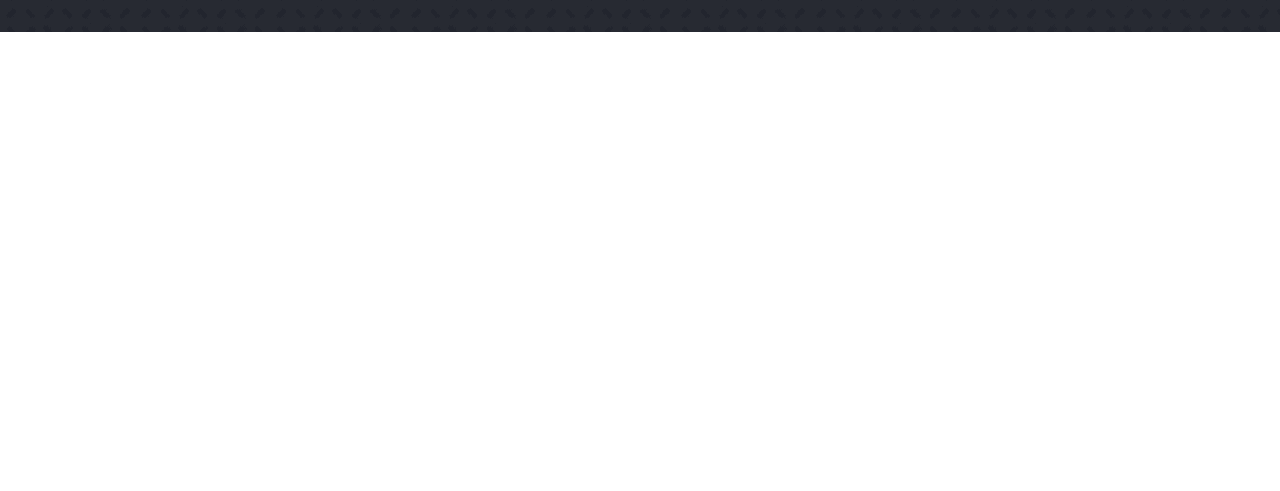
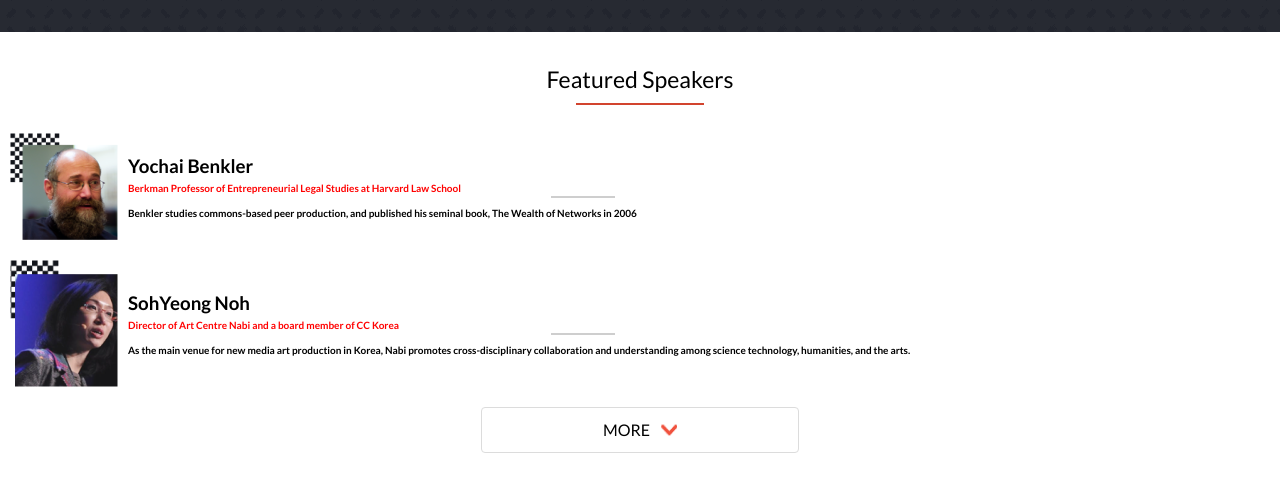
Before and after one commit to ctokoli/Conference-Capstone-Project, a plain HTML site: page index.html in a window 1280 px wide. Shown: the part 1132-1623 px from the top of the page. Before the commit the page ends 1164 px from the top, so only its background shows below. Drawn offline with Linux system fonts and the light colour scheme.

Commit message:
add featured speakers section

```diff
--- a/index.html
+++ b/index.html
@@ -85,7 +85,33 @@
             <button>Join CC Global Summit 2015</button>
         </div>
     </section>
-    <section class="featured-speakers"></section>
+    <section class="featured-speakers-section">
+        <div class="featured-head">
+            <h2>Featured Speakers</h2>
+        </div>
+        <div class="featured-speakers">
+            <div class="speaker">
+                <img src="images/speaker_01 1.png" alt="speaker male"/>
+                <div class="speaker-text">
+                    <h3>Yochai Benkler</h3>
+                    <div class="red-tex"><p>Berkman Professor of Entrepreneurial Legal Studies at Harvard Law School</p></div>
+                    <p>Benkler studies commons-based peer production, and published his seminal book, The Wealth of Networks in 2006</p>
+                </div>
+            </div>
+            <div class="speaker">
+                <img src="images/speaker_01 2.png" alt="speaker female" />
+                <div class="speaker-text">
+                    <h3>SohYeong Noh</h3>
+                    <div class="red-tex"><p>Director of Art Centre Nabi and a board member of CC Korea</p></div>
+                    <p>As the main venue for new media art production in Korea, Nabi promotes cross-disciplinary collaboration and understanding among science technology, humanities, and the arts.</p>
+                </div>
+            </div>
+            <button class="more">
+                <spa>MORE</spa>
+                <img src="images/arrow_down 1.png" alt="arrow" />
+            </button>
+        </div>
+    </section>
     <section class="partners"></section>
     <section class="footer"></section>
 </body>
--- a/style.css
+++ b/style.css
@@ -138,7 +138,7 @@
   padding-bottom: 5px;
 }
 
-.program-heading::after{
+.program-heading::after {
     content: '';
     height: 2px;
     width: 10%;
@@ -191,3 +191,82 @@
     font-weight: 700;
     border: none;
 }
+
+section.featured-speakers-section {
+    padding-bottom: 28px;
+}
+
+.featured-head {
+    text-align: center;
+    padding-top: 30px;
+    padding-bottom: 10px;
+}
+.featured-head::after {
+    content: '';
+    height: 2px;
+    width: 10%;
+    margin: 0 auto;
+    background-color: #c91b00d1;
+    position: absolute;
+    left: 0;
+    right: 0;
+}
+
+.featured-head  h2{
+   font-weight: 500;
+   font-size: 23px;
+   padding-bottom: 7px;
+}
+
+.speaker {
+    display: flex;
+    align-items: center;
+    margin-bottom: 20px;
+}
+
+.speaker-text {
+    margin-left: 10px;
+}
+
+.speaker-text p {
+    font-size: 10px;
+    font-weight: 600;
+}
+
+div.red-tex p {
+    font-size: 10px;
+    color: red;
+}
+
+.red-tex {
+    margin-bottom: 10px;
+}
+
+div.red-tex::after {
+    content: '';
+    height: 2px;
+    width: 5%;
+    margin: 0 auto;
+    background-color: #c4c4c4d1;
+    position: absolute;
+    left: 0;
+    right: 115px;
+}
+
+.featured-speakers {
+    margin: 20px 10px;
+}
+
+button.more {
+    display: flex;
+    margin: 0 auto;
+    padding: 10px 121px;
+    align-items: center;
+    border-radius: 4px;
+    background-color: #fff;
+    border: 1px solid #dcdcdc;
+}
+
+button.more img {
+    margin-left: 10px;
+}
```
Also changed, not shown: images/airbnb 1.svg (added), images/arrow_down 1.png (added), images/cck-logo1 1.svg (added), images/daumkakaologo 1.svg (added), images/googlekorea 1.svg (added), images/mozilla 1.svg (added), images/naver 1.svg (added).
